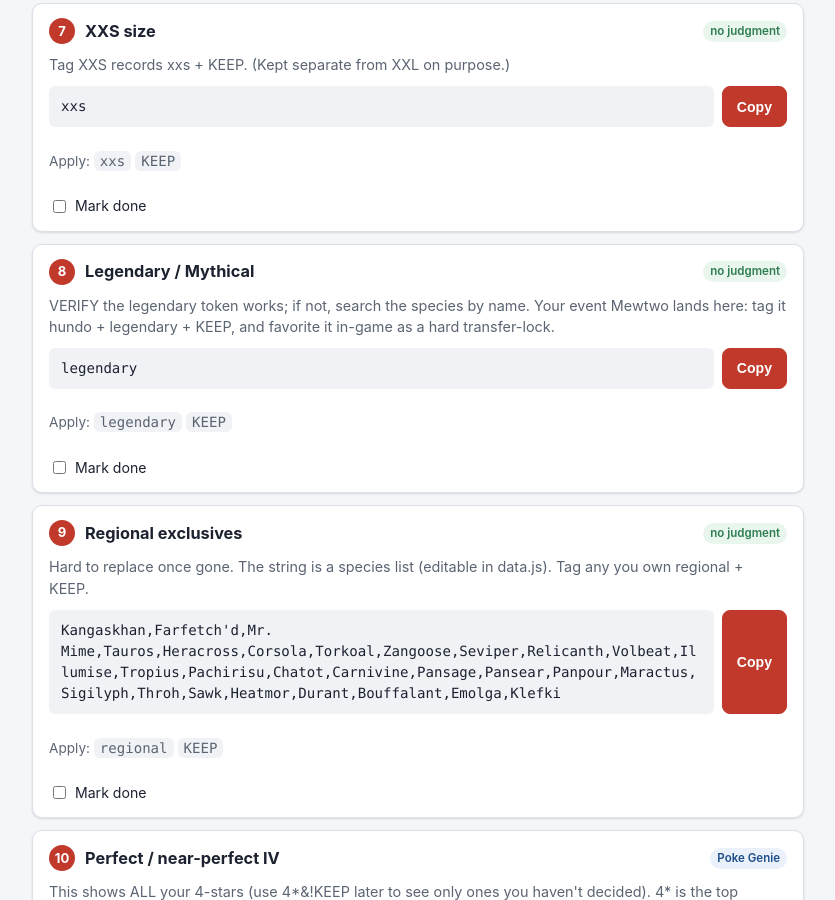
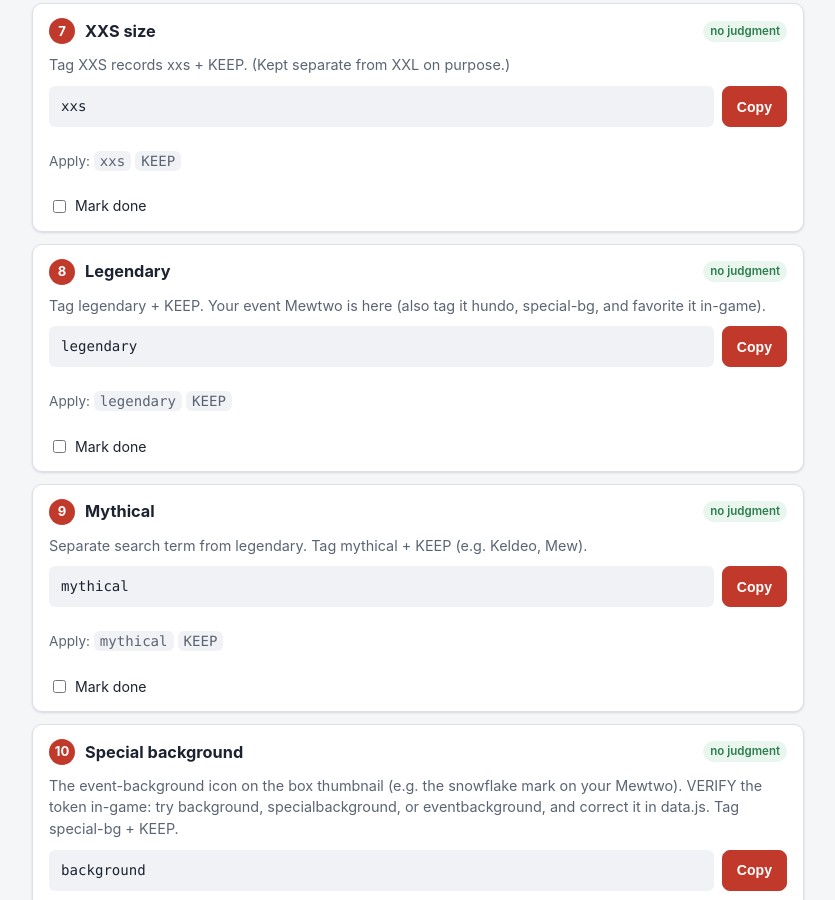
Before and after one commit to mint85/pokemon-go-triage, a website: page index.html in a window 1280 px wide. Shown: the part 1900-2800 px from the top of the page, without its empty margins (32-867 px from the left). Drawn offline with Linux system fonts and the light colour scheme.

Commit message:
Add mythical + special-background sweeps; fix PvP sweep to show all
- Mythical is a separate search term from legendary (confirmed); add its own
  sweep and tag. Add a special-background sweep/tag (token still to verify).
- Mark legendary/mythical tokens verified.
- Drop &!KEEP from the Battle League sweep: the initial sort must show every
  league-relevant Pokémon, including keepers, so the best battler to power up
  isn't hidden. Consistent now with the IV sweep; &!KEEP is ongoing-only.
- README: point to the hosted site instead of npm start; reword the unverified
  note to 'not tested in-game yet'.

```diff
--- a/data.js
+++ b/data.js
@@ -6,9 +6,9 @@
  * data file is deliberate: the in-game search grammar is the fiddly, change-prone
  * part, so it lives as editable data, not scattered through the UI code.
  *
- * `verified: false` means the token is recalled from memory, NOT confirmed in-game.
- * Verify it in Pokémon GO's own search box, then flip the flag to true. The app shows
- * an "unverified" badge for anything still false so you never trust it blindly.
+ * `verified: false` means the token hasn't been tested in-game yet. Verify it in
+ * Pokémon GO's own search box, then flip the flag to true. The app shows an
+ * "unverified" badge for anything still false so you never trust it blindly.
  *
  * Loaded as a classic script before app.js; these top-level consts are visible there.
  */
@@ -37,7 +37,6 @@ const operators = [
  * single multi-select action (confirmed you can apply more than one tag at once).
  *   tag    — the exact in-game tag NAME you create and apply
  *   token  — how you surface candidates for this reason in-game (null if none exists)
- *   negate — always the tag name; the integrity check builds !<tag> from it
  * tag and token are kept separate because some reasons (hundo, 4star, pvp) have no
  * direct search token: you find them by other means, then tag them.
  */
@@ -48,9 +47,11 @@ const reasonTags = [
   { id: "cosmetic",   tag: "cosmetic",        label: "Costume / cosmetic", token: "costume",      judgment: "none", pokeGenie: false, verified: true,  note: "Limited-time looks you can't re-catch." },
   { id: "year2016",   tag: "2016",            label: "Legacy 2016",       token: "year2016",      judgment: "none", pokeGenie: false, verified: true,  note: "Launch year. Sentimental peak." },
   { id: "year2017",   tag: "2017",            label: "Legacy 2017",       token: "year2017",      judgment: "none", pokeGenie: false, verified: true,  note: "Year syntax is yearXXXX. Value drops off fast after 2016." },
+  { id: "legendary",  tag: "legendary",       label: "Legendary",         token: "legendary",     judgment: "none", pokeGenie: false, verified: true,  note: "Rare, raid/Master-League value." },
+  { id: "mythical",   tag: "mythical",        label: "Mythical",          token: "mythical",      judgment: "none", pokeGenie: false, verified: true,  note: "Separate search term from legendary (e.g. Keldeo, Mew)." },
+  { id: "specialbg",  tag: "special-bg",      label: "Special background", token: "background",   judgment: "none", pokeGenie: false, verified: false, note: "The event-background icon on the box thumbnail. VERIFY the token (try background / specialbackground / eventbackground)." },
   { id: "xxl",        tag: "xxl",             label: "XXL size",          token: "xxl",           judgment: "none", pokeGenie: false, verified: true,  note: "Separate size tag." },
   { id: "xxs",        tag: "xxs",             label: "XXS size",          token: "xxs",           judgment: "none", pokeGenie: false, verified: true,  note: "Separate size tag." },
-  { id: "legendary",  tag: "legendary",       label: "Legendary / Mythical", token: "legendary", judgment: "none", pokeGenie: false, verified: false, note: "Rare, raid/Master-League value. VERIFY token; else search by species." },
   { id: "regional",   tag: "regional",        label: "Regional exclusive", token: null,           judgment: "none", pokeGenie: false, verified: false, note: "Hard to re-obtain. Found via a species list (no single token)." },
   { id: "hundo",      tag: "hundo",           label: "Perfect IV (100%)", token: "4*",            judgment: "some", pokeGenie: true,  verified: true,  note: "No exact-100% token. 4* narrows the bucket; confirm by appraisal or Poke Genie." },
   { id: "4star",      tag: "4star",           label: "Near-perfect (4★)", token: "4*",            judgment: "some", pokeGenie: true,  verified: true,  note: "Top appraisal bucket that isn't a true hundo. Soft/optional keep (see IV note)." },
@@ -68,13 +69,15 @@ const tokens = [
   { token: "1*", label: "1★", category: "IV / appraisal", meaning: "Low appraisal tier.", verified: false },
   { token: "0*", label: "0★ (nundo bucket)", category: "IV / appraisal", meaning: "Lowest appraisal tier.", verified: false },
   // Status
-  { token: "shiny",    label: "Shiny",    category: "Status", meaning: "Shiny variants.", verified: true },
-  { token: "lucky",    label: "Lucky",    category: "Status", meaning: "Lucky Pokémon (from trades).", verified: true },
-  { token: "shadow",   label: "Shadow",   category: "Status", meaning: "Shadow (Team Rocket) Pokémon.", verified: true },
-  { token: "purified", label: "Purified", category: "Status", meaning: "Purified Pokémon.", verified: true },
-  { token: "costume",  label: "Costume",  category: "Status", meaning: "Costumed / event-cosmetic Pokémon.", verified: true },
-  { token: "legendary", label: "Legendary", category: "Status", meaning: "Legendary / Mythical. VERIFY this token in-game.", verified: false },
-  { token: "favorite", label: "Favorite", category: "Status", meaning: "Favorited (also transfer-protected by the game).", verified: false },
+  { token: "shiny",     label: "Shiny",     category: "Status", meaning: "Shiny variants.", verified: true },
+  { token: "lucky",     label: "Lucky",     category: "Status", meaning: "Lucky Pokémon (from trades).", verified: true },
+  { token: "shadow",    label: "Shadow",    category: "Status", meaning: "Shadow (Team Rocket) Pokémon.", verified: true },
+  { token: "purified",  label: "Purified",  category: "Status", meaning: "Purified Pokémon.", verified: true },
+  { token: "costume",   label: "Costume",   category: "Status", meaning: "Costumed / event-cosmetic Pokémon.", verified: true },
+  { token: "legendary", label: "Legendary", category: "Status", meaning: "Legendary Pokémon.", verified: true },
+  { token: "mythical",  label: "Mythical",  category: "Status", meaning: "Mythical Pokémon. Separate term from legendary.", verified: true },
+  { token: "background", label: "background", category: "Status", meaning: "Special/event background. Token unconfirmed; try background / specialbackground / eventbackground.", verified: false },
+  { token: "favorite",  label: "Favorite",  category: "Status", meaning: "Favorited (also transfer-protected by the game).", verified: false },
   // Size
   { token: "xxl", label: "XXL", category: "Size", meaning: "Extra-large size record.", verified: true },
   { token: "xxs", label: "XXS", category: "Size", meaning: "Extra-small size record.", verified: true },
@@ -117,11 +120,11 @@ const regionalSpecies = [
  * sweeps run first and strip big certain chunks before any effort is spent.
  * Each: paste `string` in-game, select-all in the result, apply `applyTags`.
  *
- * Rule of thumb, so the `!KEEP` question stays clear:
- *   - No-judgment sweeps use the plain token (re-tagging an already-kept Pokémon is
- *     harmless). You WANT to see all of that trait.
- *   - Only the two Poke Genie sweeps offer the `!KEEP` narrowing, because scanning
- *     costs effort and you don't want to re-scan Pokémon already marked safe.
+ * The !KEEP question, settled: EVERY initial-sort sweep uses the plain token/list, so
+ * you see every copy including ones already kept for another reason. That matters most
+ * on the IV and PvP sweeps: your best battler might be a Pokémon you already kept as a
+ * 2016 catch, and you still want to spot and tag it. The `&!KEEP` narrowing is ONLY for
+ * ongoing triage of newly caught Pokémon later, noted in those two sweeps.
  */
 const sweeps = [
   { n: 1, id: "shiny",    title: "Shiny",              string: "shiny",              applyTags: ["shiny", KEEP_TAG],           pokeGenie: false,
@@ -138,14 +141,18 @@ const sweeps = [
     instructions: "Tag XXL records xxl + KEEP." },
   { n: 7, id: "xxs",      title: "XXS size",           string: "xxs",                applyTags: ["xxs", KEEP_TAG],             pokeGenie: false,
     instructions: "Tag XXS records xxs + KEEP. (Kept separate from XXL on purpose.)" },
-  { n: 8, id: "legendary", title: "Legendary / Mythical", string: "legendary",       applyTags: ["legendary", KEEP_TAG],       pokeGenie: false,
-    instructions: "VERIFY the legendary token works; if not, search the species by name. Your event Mewtwo lands here: tag it hundo + legendary + KEEP, and favorite it in-game as a hard transfer-lock." },
-  { n: 9, id: "regional", title: "Regional exclusives", string: "__REGIONAL_LIST__",  applyTags: ["regional", KEEP_TAG],        pokeGenie: false,
+  { n: 8, id: "legendary", title: "Legendary",         string: "legendary",          applyTags: ["legendary", KEEP_TAG],       pokeGenie: false,
+    instructions: "Tag legendary + KEEP. Your event Mewtwo is here (also tag it hundo, special-bg, and favorite it in-game)." },
+  { n: 9, id: "mythical",  title: "Mythical",          string: "mythical",           applyTags: ["mythical", KEEP_TAG],        pokeGenie: false,
+    instructions: "Separate search term from legendary. Tag mythical + KEEP (e.g. Keldeo, Mew)." },
+  { n: 10, id: "specialbg", title: "Special background", string: "background",        applyTags: ["special-bg", KEEP_TAG],      pokeGenie: false,
+    instructions: "The event-background icon on the box thumbnail (e.g. the snowflake mark on your Mewtwo). VERIFY the token in-game: try background, specialbackground, or eventbackground, and correct it in data.js. Tag special-bg + KEEP." },
+  { n: 11, id: "regional", title: "Regional exclusives", string: "__REGIONAL_LIST__",  applyTags: ["regional", KEEP_TAG],       pokeGenie: false,
     instructions: "Hard to replace once gone. The string is a species list (editable in data.js). Tag any you own regional + KEEP." },
-  { n: 10, id: "iv",      title: "Perfect / near-perfect IV", string: "4*",           applyTags: ["hundo | 4star", KEEP_TAG],    pokeGenie: true,
-    instructions: "This shows ALL your 4-stars (use 4*&!KEEP later to see only ones you haven't decided). 4* is the top bucket, NOT exact 100%. Appraise by hand or Poke Genie for exact IV: tag true 100s hundo + KEEP, the rest 4star + KEEP. Note: high IV mainly helps raids/Master League/trophy and is NOT a PvP signal, so 4star is a soft keep. First legit Poke Genie use." },
-  { n: 11, id: "pvp",     title: "Battle League",       string: "__PVP_PREFILTER__",  applyTags: ["pvp", KEEP_TAG],             pokeGenie: true,
-    instructions: "Search runs no PvP rank, and star rating does NOT indicate PvP value. Use this species-prefilter to isolate untagged league-relevant species, then Poke Genie ONLY that shortlist for rank. Tag winners pvp + KEEP. Discard the Poke Genie DB after. Second legit Poke Genie use." },
+  { n: 12, id: "iv",      title: "Perfect / near-perfect IV", string: "4*",           applyTags: ["hundo | 4star", KEEP_TAG],    pokeGenie: true,
+    instructions: "Shows ALL your 4-stars (including ones already kept). 4* is the top bucket, NOT exact 100%. Appraise by hand or Poke Genie for exact IV: tag true 100s hundo + KEEP, the rest 4star + KEEP. Note: high IV mainly helps raids/Master League/trophy and is NOT a PvP signal, so 4star is a soft keep. Ongoing (new catches only) later: use 4*&!KEEP. First legit Poke Genie use." },
+  { n: 13, id: "pvp",     title: "Battle League",       string: "__PVP_LIST__",       applyTags: ["pvp", KEEP_TAG],             pokeGenie: true,
+    instructions: "Shows ALL league-relevant species you own, including ones already kept, because the goal is also to find your best battlers to power up (your best Poliwrath might be a 2016 keeper). Search runs no PvP rank, and star rating does NOT indicate PvP value, so Poke Genie this list for rank and tag winners pvp + KEEP. Discard the Poke Genie DB after. Ongoing (new catches only) later: append &!KEEP. Second legit Poke Genie use." },
 ];
 
 /*
@@ -157,19 +164,19 @@ const manualChecks = [
   { title: "Living dex", detail: "Keep at least one of each species you care about having in the Pokédex, even a bad one. There's no clean search; check before mass-transferring a common species you might be down to your last of." },
 ];
 
-/* Build the sweep-10 (PvP) prefilter: species OR-joined, AND not-already-kept. */
-function pvpPrefilterString() {
-  return pvpSpecies.join(",") + "&!" + KEEP_TAG;
+/* Build the PvP sweep string: the full species list (plain, no !KEEP). */
+function pvpListString() {
+  return pvpSpecies.join(",");
 }
 
-/* Build the regionals sweep string: species OR-joined (no-judgment sweep, plain). */
+/* Build the regionals sweep string: species OR-joined (plain). */
 function regionalListString() {
   return regionalSpecies.join(",");
 }
 
 /* Resolve any placeholder token in a sweep's `string` field. */
 function resolveSweepString(sweep) {
-  if (sweep.string === "__PVP_PREFILTER__") return pvpPrefilterString();
+  if (sweep.string === "__PVP_LIST__") return pvpListString();
   if (sweep.string === "__REGIONAL_LIST__") return regionalListString();
   return sweep.string;
 }
```
Also changed, not shown: index.html (+3 -3 lines), README.md.
